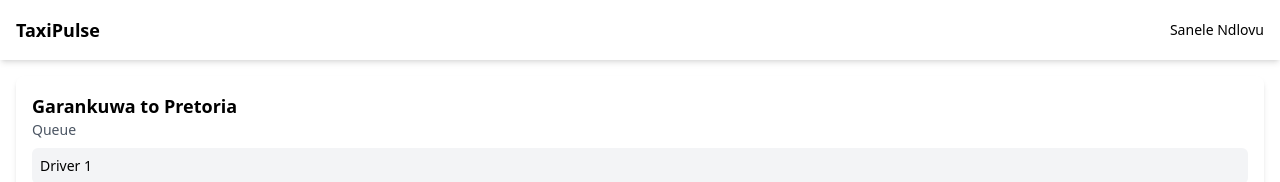
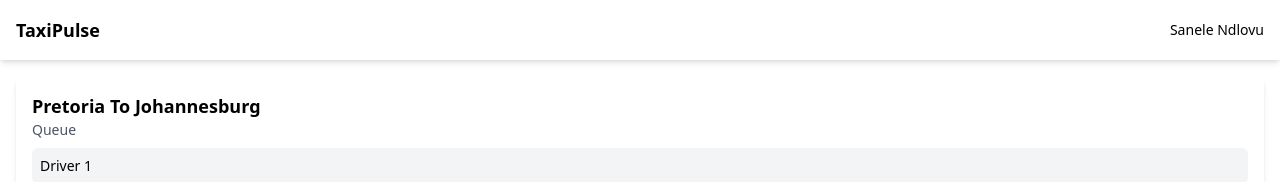
Before and after one commit to KmdCode/taxiPulse-v2, a React (Create React App) app in the folder client/: page /dashboard in a window 1280 px wide. Shown: the top 182 px of the page. Built offline with nearby package versions, Linux system fonts and the light colour scheme.

Commit message:
Taxi route edit, for demo

```diff
--- a/client/src/components/Manager/ManagerDashboard.jsx
+++ b/client/src/components/Manager/ManagerDashboard.jsx
@@ -3,7 +3,7 @@ import ManagerTaskBar from "./ManagerTaskBar";
 
 const ManagerDashboard = () => {
   const managerName = "Sanele Ndlovu";
-  const route = "Garankuwa to Pretoria";
+  const route = "Pretoria To Johannesburg";
   const [queue, setQueue] = useState(["Driver 1", "Driver 2", "Driver 3"]);
   const [driversServed, setDriversServed] = useState(15);
 
```
